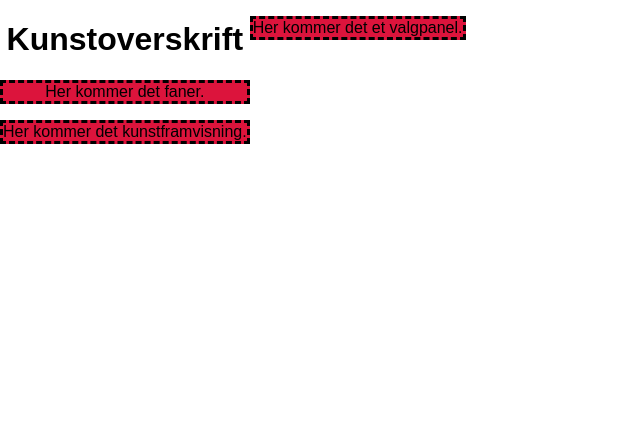
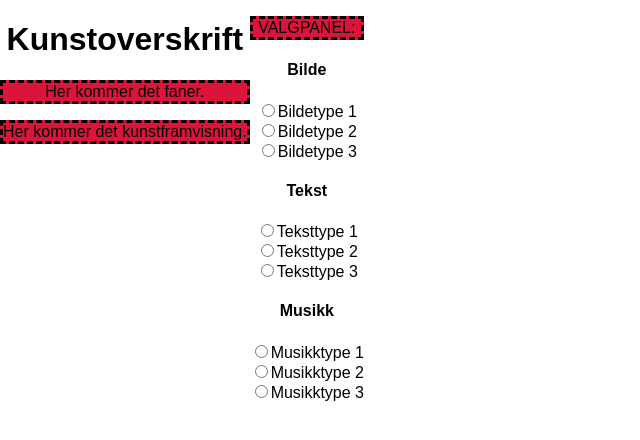
Before and after one commit to IT2810/it2810-webutvikling-h18-prosjekt-2-gruppe--24, a React (Create React App) app: page / in a window 1280 px wide. Shown: the top 440 px of the page, without its empty margins (0-640 px from the left). Built offline with nearby package versions, Linux system fonts and the light colour scheme.

Commit message:
Add options and onchange

```diff
--- a/src/App.js
+++ b/src/App.js
@@ -5,6 +5,33 @@ import OptionPanel from "./components/OptionPanel";
 import ArtDisplay from "./components/ArtDisplay";
 
 class App extends Component {
+  constructor() {
+    super();
+    this.state = {
+      pictureOption: "",
+      textOption: "",
+      musicOption: ""
+    };
+    this.handlePictureChange = this.handlePictureChange.bind(this);
+    this.handleTextChange = this.handleTextChange.bind(this);
+    this.handleMusicChange = this.handleMusicChange.bind(this);
+  }
+
+  handlePictureChange(value) {
+    this.setState({ pictureOption: value });
+    console.log(this.state);
+  }
+
+  handleTextChange(value) {
+    this.setState({ textOption: value });
+    console.log(this.state);
+  }
+
+  handleMusicChange(value) {
+    this.setState({ musicOption: value });
+    console.log(this.state);
+  }
+
   render() {
     return (
       <div className="App" id="topFlexBox">
@@ -20,7 +47,11 @@ class App extends Component {
           </div>
         </div>
         <div>
-          <OptionPanel />
+          <OptionPanel
+            handlePictureChange={this.handlePictureChange}
+            handleTextChange={this.handleTextChange}
+            handleMusicChange={this.handleMusicChange}
+          />
         </div>
       </div>
     );
--- a/src/components/OptionPanel.js
+++ b/src/components/OptionPanel.js
@@ -5,7 +5,129 @@ class OptionPanel extends Component {
   render() {
     return (
       <div className="Tabs">
-        <p className="placeholder-text">Her kommer det et valgpanel.</p>
+        <p className="placeholder-text">VALGPANEL: </p>
+        <form>
+          <h4>Bilde</h4>
+          <div className="radio">
+            <label>
+              <input
+                type="radio"
+                value="option1"
+                name="picture"
+                onChange={() => {
+                  this.props.handlePictureChange("option1");
+                }}
+              />
+              Bildetype 1
+            </label>
+          </div>
+          <div className="radio">
+            <label>
+              <input
+                type="radio"
+                value="option2"
+                name="picture"
+                onChange={() => {
+                  this.props.handlePictureChange("option2");
+                }}
+              />
+              Bildetype 2
+            </label>
+          </div>
+          <div className="radio">
+            <label>
+              <input
+                type="radio"
+                value="option3"
+                name="picture"
+                onChange={() => {
+                  this.props.handlePictureChange("option3");
+                }}
+              />
+              Bildetype 3
+            </label>
+          </div>
+          <h4>Tekst</h4>
+          <div className="radio">
+            <label>
+              <input
+                type="radio"
+                value="option1"
+                name="text"
+                onChange={() => {
+                  this.props.handleTextChange("option1");
+                }}
+              />
+              Teksttype 1
+            </label>
+          </div>
+          <div className="radio">
+            <label>
+              <input
+                type="radio"
+                value="option2"
+                name="text"
+                onChange={() => {
+                  this.props.handleTextChange("option2");
+                }}
+              />
+              Teksttype 2
+            </label>
+          </div>
+          <div className="radio">
+            <label>
+              <input
+                type="radio"
+                value="option3"
+                name="text"
+                onChange={() => {
+                  this.props.handleTextChange("option3");
+                }}
+              />
+              Teksttype 3
+            </label>
+          </div>
+          <h4>Musikk</h4>
+          <div className="radio">
+            <label>
+              <input
+                type="radio"
+                value="option1"
+                name="music"
+                onChange={() => {
+                  this.props.handleMusicChange("option1");
+                }}
+              />
+              Musikktype 1
+            </label>
+          </div>
+          <div className="radio">
+            <label>
+              <input
+                type="radio"
+                value="option2"
+                name="music"
+                onChange={() => {
+                  this.props.handleMusicChange("option2");
+                }}
+              />
+              Musikktype 2
+            </label>
+          </div>
+          <div className="radio">
+            <label>
+              <input
+                type="radio"
+                value="option3"
+                name="music"
+                onChange={() => {
+                  this.props.handleMusicChange("option3");
+                }}
+              />
+              Musikktype 3
+            </label>
+          </div>
+        </form>
       </div>
     );
   }
```
